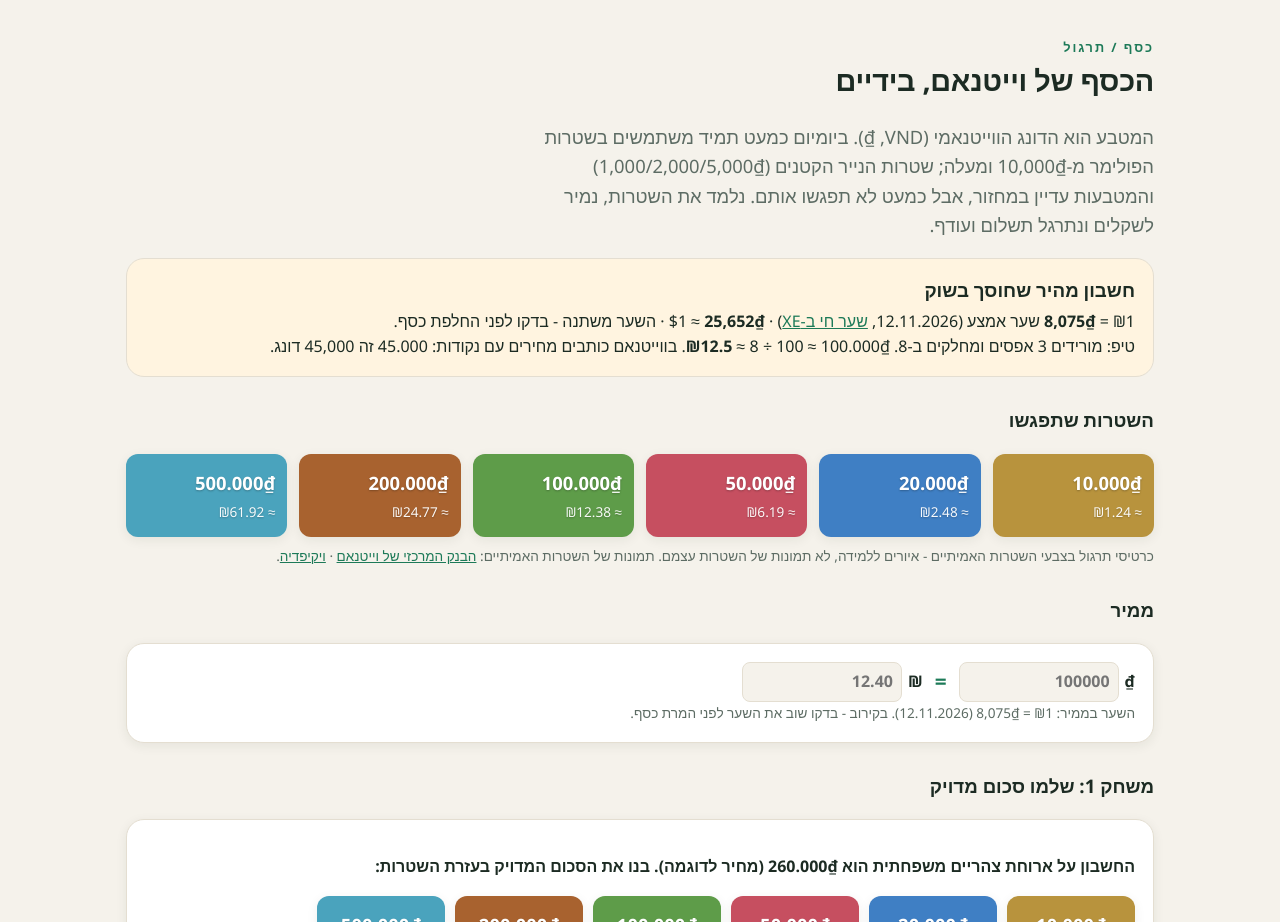
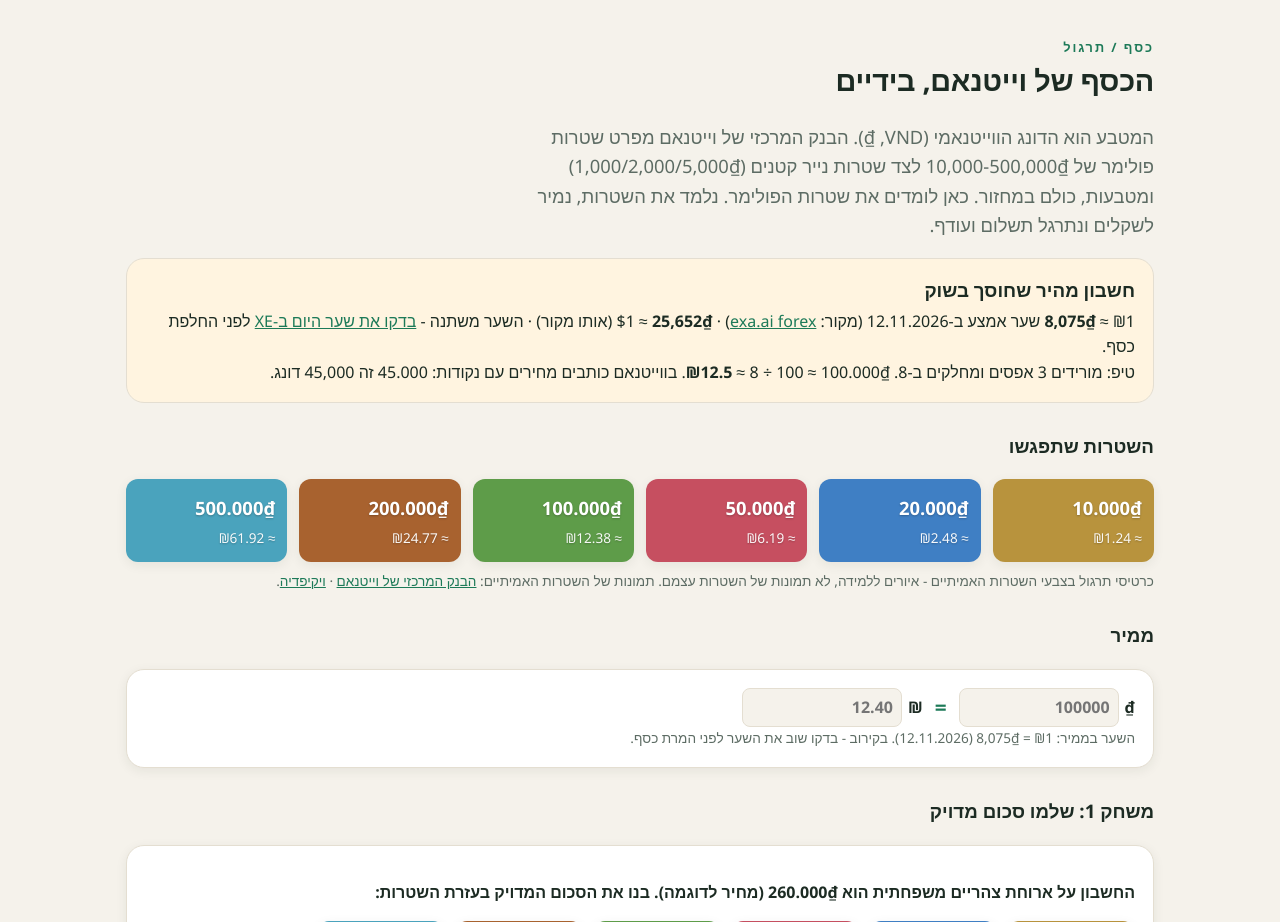
Before and after one commit to LahavRoee/vietnam-trip, a plain HTML site: page he.html in a window 1280 px wide. Shown: the part 6020-6942 px from the top of the page. Drawn offline with Linux system fonts and the light colour scheme.

Commit message:
Money tab: single sourced rate + SBV-grounded circulation wording
Updated the description of Vietnamese currency and exchange rates.

```diff
--- a/he.html
+++ b/he.html
@@ -269,10 +269,10 @@ $4,757 במזומן לסוכנות בווייטנאם. כבודה בטיסות
 <section id="money">
 <div class="eyebrow">כסף / תרגול</div>
 <h2>הכסף של וייטנאם, בידיים</h2>
-<p class="lead">המטבע הוא הדונג הווייטנאמי (VND, ₫). ביומיום כמעט תמיד משתמשים בשטרות הפולימר מ-10,000₫ ומעלה; שטרות הנייר הקטנים (1,000/2,000/5,000₫) והמטבעות עדיין במחזור, אבל כמעט לא תפגשו אותם. נלמד את השטרות, נמיר לשקלים ונתרגל תשלום ועודף.</p>
+<p class="lead">המטבע הוא הדונג הווייטנאמי (VND, ₫). הבנק המרכזי של וייטנאם מפרט שטרות פולימר של 10,000-500,000₫ לצד שטרות נייר קטנים (1,000/2,000/5,000₫) ומטבעות, כולם במחזור. כאן לומדים את שטרות הפולימר. נלמד את השטרות, נמיר לשקלים ונתרגל תשלום ועודף.</p>
 
 <div class="notice"><h3>חשבון מהיר שחוסך בשוק</h3>
-₪1 = <b>8,075₫</b> שער אמצע (12.11.2026, <a target="_blank" rel="noopener" href="https://www.xe.com/currencyconverter/convert/?Amount=1&From=ILS&To=VND">שער חי ב-XE</a>) · $1 ≈ <b>25,652₫</b> · השער משתנה - בדקו לפני החלפת כסף.<br>
+₪1 ≈ <b>8,075₫</b> שער אמצע ב-12.11.2026 (מקור: <a target="_blank" rel="noopener" href="https://exa.ai/library/markets/forex/y8ydg476k2f?quote=VND&rate=smvdq5vtnzftxbl806rtdggfv&cross=hx18c20s8x0q11tt1r303djtg">exa.ai forex</a>) · $1 ≈ <b>25,652₫</b> (אותו מקור) · השער משתנה - <a target="_blank" rel="noopener" href="https://www.xe.com/currencyconverter/convert/?Amount=1&From=ILS&To=VND">בדקו את שער היום ב-XE</a> לפני החלפת כסף.<br>
 טיפ: מורידים 3 אפסים ומחלקים ב-8. 100.000₫ ≈ 100 ÷ 8 ≈ <b>₪12.5</b>. בווייטנאם כותבים מחירים עם נקודות: 45.000 זה 45,000 דונג.</div>
 
 <h3 style="margin-top:28px">השטרות שתפגשו</h3>
```
